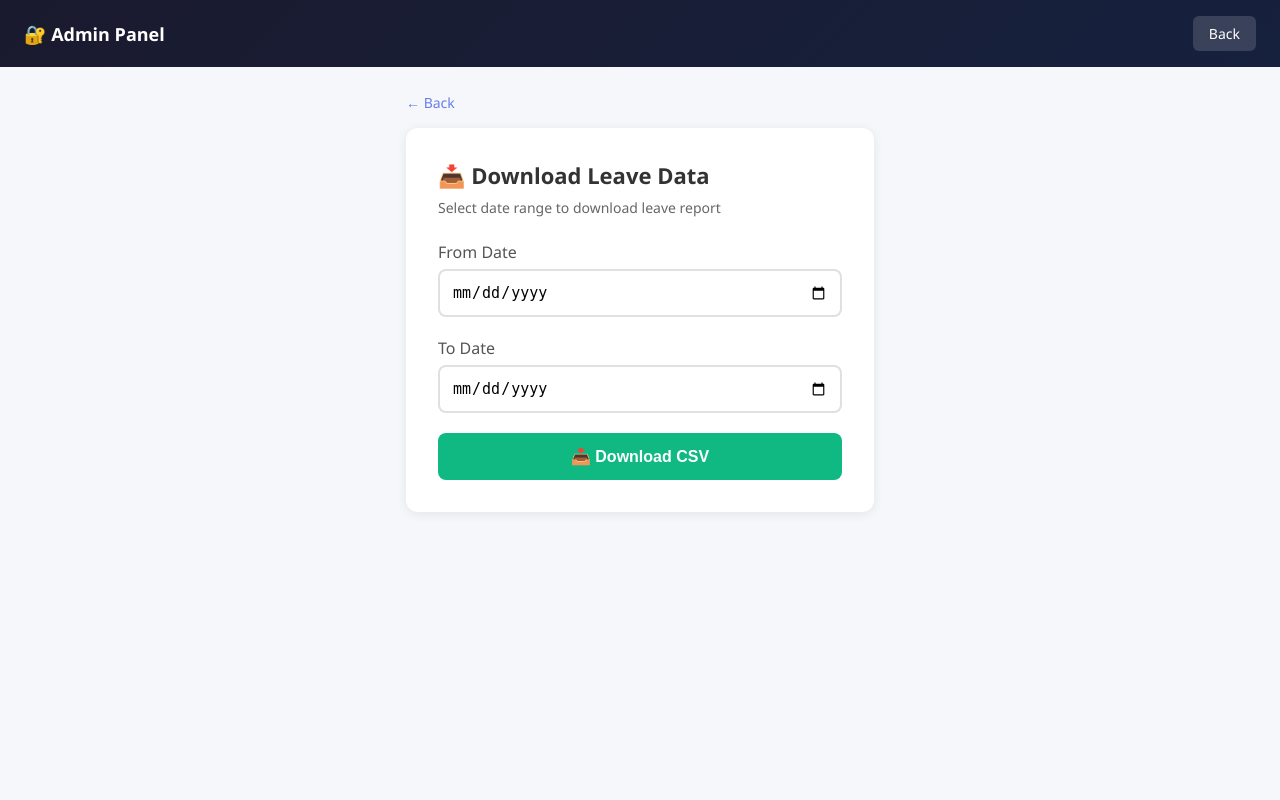
After one commit to Amazonhr/leave-tracker, a Flask app: page /admin/download-range in a window 1280 px wide. The commit adds this page. Run offline with Flask 3, Linux system fonts and the light colour scheme; the visitor is signed in with stand-in values (Sample User, id 1).

Commit message:
Add files via upload

```diff
--- a/app.py
+++ b/app.py
@@ -569,6 +569,41 @@ def admin_download_monthly():
     )
 
 
+# --- ADMIN: Download by Custom Date Range ---
+@app.route('/admin/download-range', methods=['GET', 'POST'])
+def admin_download_range():
+    if 'user' not in session or session['user'] != 'admin':
+        return redirect(url_for('login'))
+    if request.method == 'POST':
+        start_date = request.form['start_date']
+        end_date = request.form['end_date']
+        conn = get_db()
+        trainers = conn.execute('SELECT * FROM trainers ORDER BY name').fetchall()
+        output = io.StringIO()
+        writer = csv.writer(output)
+        writer.writerow(['Name', 'DOJ', 'AL Used', 'SL Used', 'CL Used', 'Total Days on Leave'])
+        for t in trainers:
+            leaves = conn.execute('''SELECT leave_type, SUM(days) as total FROM leaves
+                                   WHERE trainer_id = ? AND from_date >= ? AND from_date <= ?
+                                   GROUP BY leave_type''',
+                                 (t['id'], start_date, end_date)).fetchall()
+            monthly = {'AL': 0, 'SL': 0, 'CL': 0}
+            for l in leaves:
+                monthly[l['leave_type']] = l['total']
+            total = monthly['AL'] + monthly['SL'] + monthly['CL']
+            writer.writerow([t['name'], t['doj'], monthly['AL'], monthly['SL'], monthly['CL'], total])
+        conn.close()
+        output.seek(0)
+        label = start_date + '_to_' + end_date
+        return send_file(
+            io.BytesIO(output.getvalue().encode('utf-8')),
+            mimetype='text/csv',
+            as_attachment=True,
+            download_name=f'Leave_Report_{label}.csv'
+        )
+    return render_template('admin_download_range.html')
+
+
 if __name__ == '__main__':
     init_db()
     app.run(debug=True)
--- a/templates/admin_dashboard.html
+++ b/templates/admin_dashboard.html
@@ -46,6 +46,7 @@
                 <a href="{{ url_for('admin_add_trainer') }}" class="download-btn" style="background:#667eea;">+ Add Trainer</a>
                 <a href="{{ url_for('admin_apply_leave') }}" class="download-btn" style="background:#8b5cf6;">+ Apply Leave</a>
                 <a href="{{ url_for('admin_download_monthly') }}" class="download-btn">📥 Payroll Month</a>
+                <a href="{{ url_for('admin_download_range') }}" class="download-btn" style="background:#f59e0b;">📅 Date Range</a>
                 <a href="{{ url_for('admin_download') }}" class="download-btn">📥 Summary</a>
                 <a href="{{ url_for('admin_download_detail') }}" class="download-btn detail">📥 Detail</a>
             </div>
--- /dev/null
+++ b/templates/admin_download_range.html
@@ -0,0 +1,47 @@
+<!DOCTYPE html>
+<html lang="en">
+<head>
+    <meta charset="UTF-8">
+    <meta name="viewport" content="width=device-width, initial-scale=1.0">
+    <title>Download by Date Range - Admin</title>
+    <style>
+        * { margin: 0; padding: 0; box-sizing: border-box; }
+        body { font-family: 'Segoe UI', sans-serif; background: #f5f7fa; min-height: 100vh; }
+        .navbar { background: linear-gradient(135deg, #1a1a2e 0%, #16213e 100%); padding: 16px 24px; display: flex; justify-content: space-between; align-items: center; }
+        .navbar h2 { color: white; font-size: 18px; }
+        .navbar a { color: white; text-decoration: none; background: rgba(255,255,255,0.15); padding: 8px 16px; border-radius: 6px; font-size: 14px; }
+        .container { max-width: 500px; margin: 24px auto; padding: 0 16px; }
+        .card { background: white; border-radius: 12px; padding: 32px; box-shadow: 0 2px 12px rgba(0,0,0,0.08); }
+        .card h1 { margin-bottom: 8px; color: #333; font-size: 22px; }
+        .card p { color: #666; font-size: 14px; margin-bottom: 24px; }
+        .form-group { margin-bottom: 20px; }
+        .form-group label { display: block; margin-bottom: 6px; color: #555; font-weight: 500; }
+        .form-group input { width: 100%; padding: 12px; border: 2px solid #e0e0e0; border-radius: 8px; font-size: 15px; }
+        .form-group input:focus { outline: none; border-color: #667eea; }
+        .btn { width: 100%; padding: 14px; background: #10b981; color: white; border: none; border-radius: 8px; font-size: 16px; font-weight: 600; cursor: pointer; }
+        .btn:hover { background: #059669; }
+        .btn-back { display: inline-block; margin-bottom: 16px; color: #667eea; text-decoration: none; font-size: 14px; }
+    </style>
+</head>
+<body>
+    <div class="navbar"><h2>🔐 Admin Panel</h2><a href="{{ url_for('admin_dashboard') }}">Back</a></div>
+    <div class="container">
+        <a href="{{ url_for('admin_dashboard') }}" class="btn-back">← Back</a>
+        <div class="card">
+            <h1>📥 Download Leave Data</h1>
+            <p>Select date range to download leave report</p>
+            <form method="POST">
+                <div class="form-group">
+                    <label>From Date</label>
+                    <input type="date" name="start_date" required>
+                </div>
+                <div class="form-group">
+                    <label>To Date</label>
+                    <input type="date" name="end_date" required>
+                </div>
+                <button type="submit" class="btn">📥 Download CSV</button>
+            </form>
+        </div>
+    </div>
+</body>
+</html>
```
